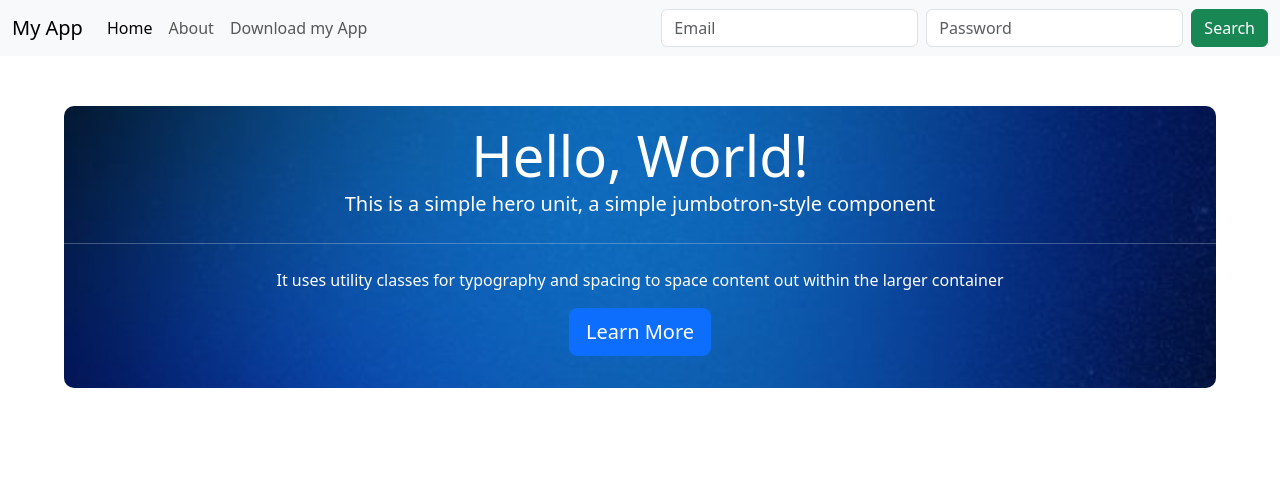
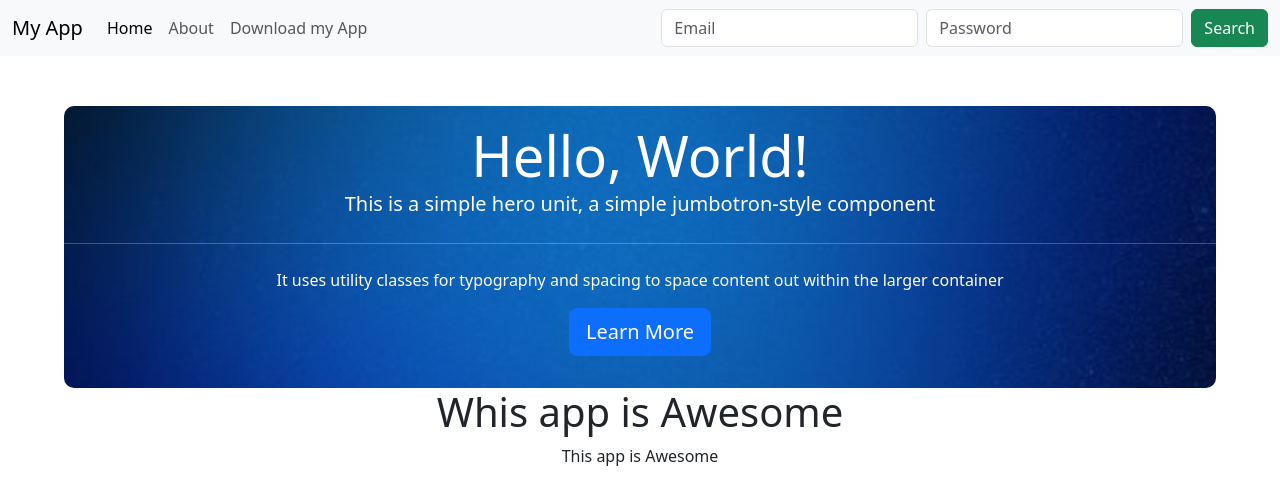
Before and after one commit to PJMantoss/app-landing, a plain HTML site: page index.html in a window 1280 px wide. Drawn offline with nearby package versions, Linux system fonts and the light colour scheme.

Commit message:
update index.html

```diff
--- a/index.html
+++ b/index.html
@@ -27,6 +27,10 @@
             padding: 16px 0;
             color: white;
             border-radius: 10px;
+        }
+
+        #content{
+            text-align: center;
         }
     </style>
 </head>
@@ -67,5 +71,10 @@
             <a href="#" class="btn btn-primary btn-lg" role="button">Learn More</a>
         </p>
       </div>
+
+      <div class="container" id="content">
+        <h1>Whis app is Awesome</h1>
+        <p>This app is Awesome</p>
+      </div>
 </body>
 </html>
```
